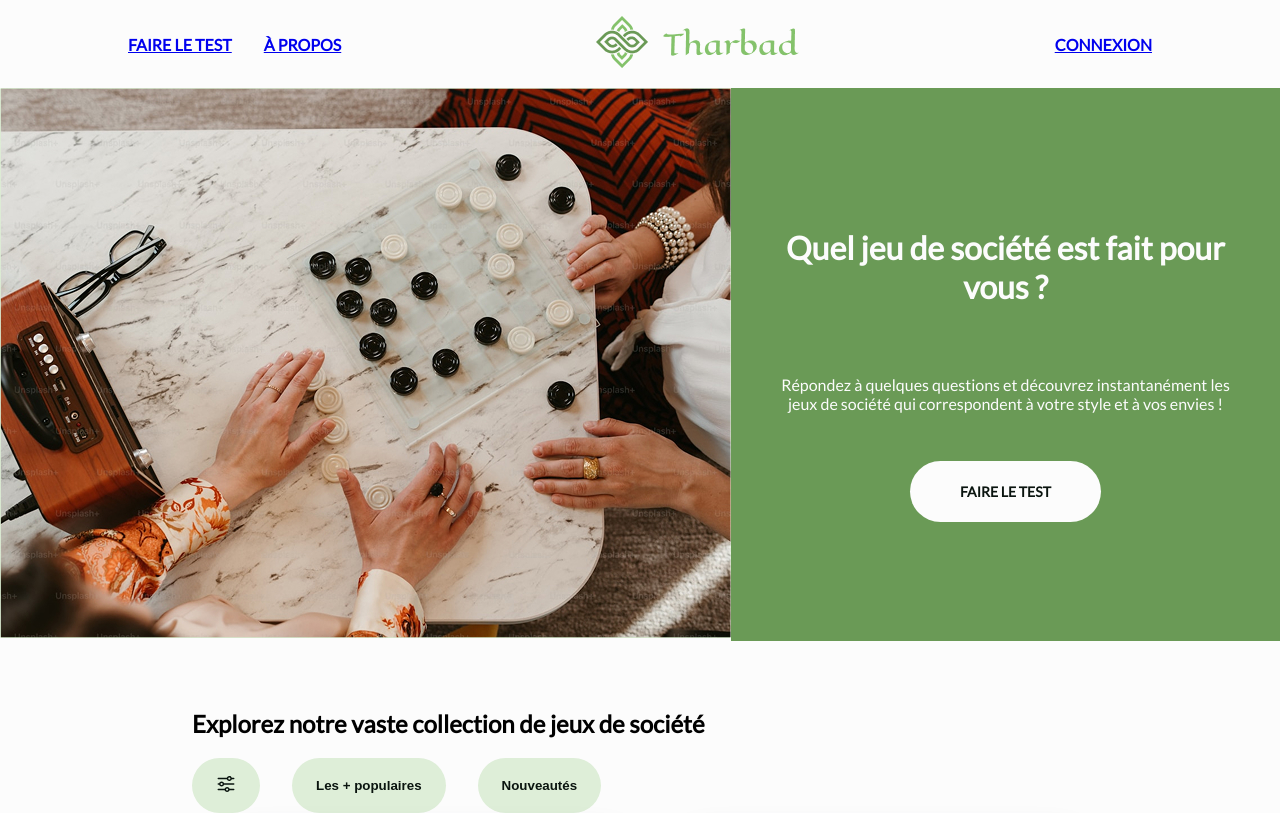
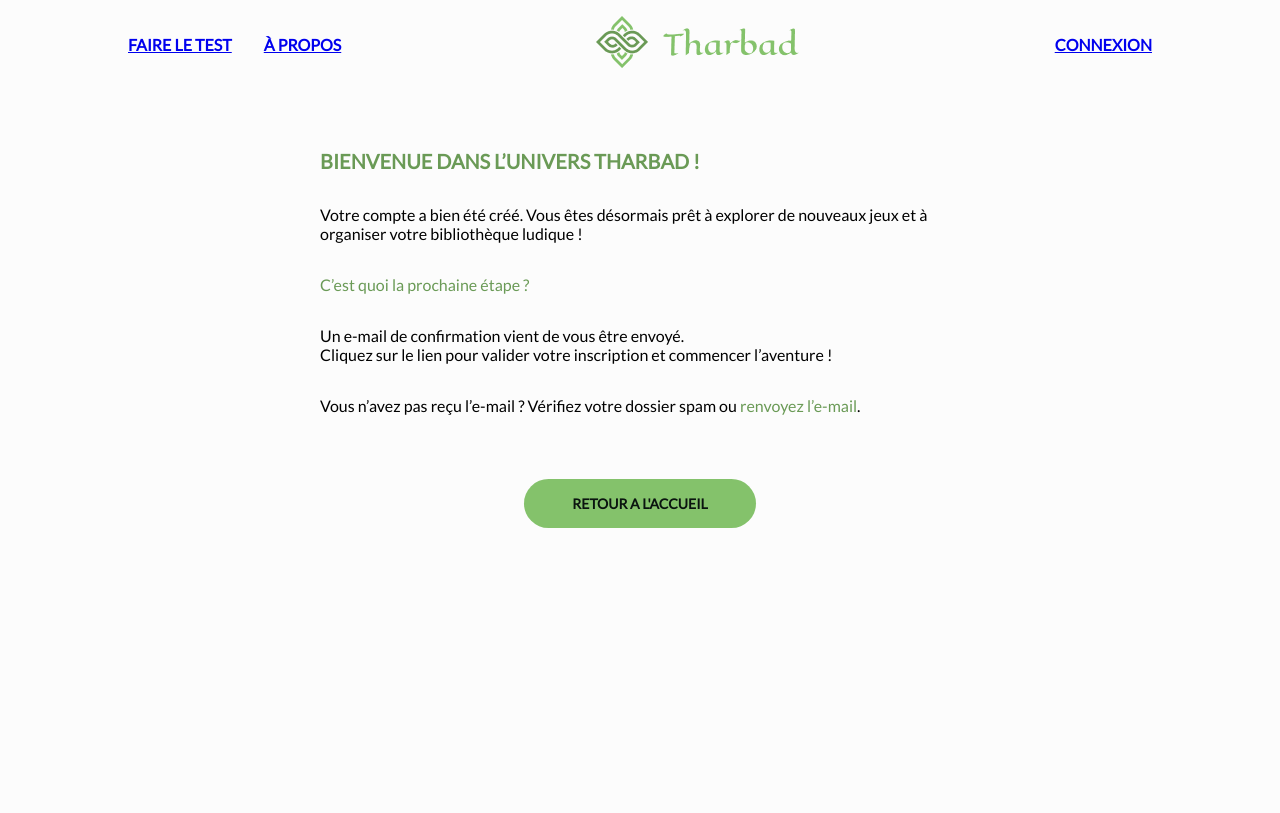
Before and after one commit to ColeenMiclo/Tharbad-Front, an Angular app: page /confirmation in a window 1280 px wide. Before the commit this address led to /. Shown: the top 813 px of the page. Built offline with nearby package versions, Linux system fonts and the light colour scheme.

Commit message:
Link all pages together and stylisation page confirmation

```diff
--- a/src/app/app.routes.ts
+++ b/src/app/app.routes.ts
@@ -10,7 +10,7 @@ export const routes: Routes = [
     {path: 'login', component: LoginComponent},
     {path: 'register', component: RegisterComponent},
     {path: 'dashboard', component: DashboardComponent, canActivate: [AuthGuard]},
-    {path: '**', redirectTo: ''},
-    {path: 'confirmation', loadComponent: () => import('./pages/confirmation/confirmation.component').then(m => m.ConfirmationComponent) }
+    {path: 'confirmation', loadComponent: () => import('./pages/confirmation/confirmation.component').then(m => m.ConfirmationComponent) },
+    {path: '**', redirectTo: ''}
 
 ];
--- a/src/app/pages/confirmation/confirmation.component.css
+++ b/src/app/pages/confirmation/confirmation.component.css
@@ -0,0 +1,15 @@
+.section-confirmation{
+    width: 50%;
+    flex-direction: column;
+    justify-content: center;
+    margin-top: 3rem;;
+}
+
+.green-text{
+    color: #6A9A56;
+}
+
+.confirmation-content-button {
+    align-items: center;
+    margin: 3rem auto;
+}
--- a/src/app/pages/confirmation/confirmation.component.html
+++ b/src/app/pages/confirmation/confirmation.component.html
@@ -1,12 +1,12 @@
 <div class="page-wrapper">
     <div class="main-wrapper">
         <div class="section-confirmation display-flex">
-            <h1>Bienvenue dans l’univers Tharbad !</h1>
+            <h1 class="title-green">Bienvenue dans l’univers Tharbad !</h1>
             <p>Votre compte a bien été créé. Vous êtes désormais prêt à explorer de nouveaux jeux et à organiser votre bibliothèque ludique !</p>
             <p class="green-text">C’est quoi la prochaine étape ?</p>
             <p>Un e-mail de confirmation vient de vous être envoyé.<br/>Cliquez sur le lien pour valider votre inscription et commencer l’aventure !</p>
-            <p>Vous n’avez pas reçu l’e-mail ? Vérifiez votre dossier spam ou <a>l’e-mail</a>.</p>
-            <div class="form-content-button display-flex">
+            <p>Vous n’avez pas reçu l’e-mail ? Vérifiez votre dossier spam ou <a class="link-green">renvoyez l’e-mail</a>.</p>
+            <div class="confirmation-content-button display-flex">
                 <button routerLink="/home" class="button-form">Retour a l'accueil</button>
             </div>
         </div>
--- a/src/app/pages/confirmation/confirmation.component.ts
+++ b/src/app/pages/confirmation/confirmation.component.ts
@@ -1,8 +1,9 @@
 import { Component } from '@angular/core';
+import { RouterModule } from '@angular/router';
 
 @Component({
   selector: 'app-confirmation',
-  imports: [],
+  imports: [RouterModule],
   templateUrl: './confirmation.component.html',
   styleUrl: './confirmation.component.css'
 })
--- a/src/app/pages/login/login.component.css
+++ b/src/app/pages/login/login.component.css
@@ -13,18 +13,7 @@
     border-bottom: 1px solid #6A9A56;
 }
 
-/* form*/
-.button-form{
-    background-color: #84C26B;
-    font-family: 'Lato', sans-serif;
-    font-weight: 700;
-    color: #0A140F;
-    border: none;
-    border-radius: 3.125rem;
-    padding: 1rem 3rem;
-    font-size: 0.875rem;
-    text-transform: uppercase;
-}
+/* form */
 .form-content{
     flex-direction: column;
     width: 100%;
--- a/src/app/pages/login/login.component.html
+++ b/src/app/pages/login/login.component.html
@@ -3,7 +3,7 @@
         <div class="section-login display-flex">
             <img src="assets/images/login-illustration.jpg" alt="image de connexion" class="login-illustration">
             <div class="login-content display-flex">
-                <h1 class="title-login">Reprenez votre aventure ludique !</h1>
+                <h1 class="title-green">Reprenez votre aventure ludique !</h1>
                 <form (ngSubmit)="onSubmit()">
                     <div class="form-content display-flex">
                         <label class="label-form">Adresse Email</label>
--- a/src/app/pages/register/register.component.html
+++ b/src/app/pages/register/register.component.html
@@ -1,7 +1,7 @@
 <div class="page-wrapper">
     <div class="main-wrapper">
         <div class="section-register display-flex">
-            <h1 class="title-login">Créez votre compte</h1>
+            <h1 class="title-green">Créez votre compte</h1>
             <form (ngSubmit)="onSubmit()">
                 <div class="form-content display-flex">
                     <label class="label-form">Adresse Email</label>
--- a/src/app/pages/register/register.component.ts
+++ b/src/app/pages/register/register.component.ts
@@ -17,16 +17,29 @@ export class RegisterComponent {
   constructor(private authService: AuthService, private router: Router) { }
 
   onSubmit() {
-    this.authService.register({ email: this.email, password: this.password, confirmPassword: this.confirmPassword }).subscribe({
-      next: (res) => {
-        this.authService.saveToken(res.token);
-        this.router.navigate(['/confirmation']);
-        if (this.password !== this.confirmPassword) {
+    if (!this.email || !this.password || !this.confirmPassword) {
+        alert('Veuillez remplir tous les champs.');
+        return;
+    }
+
+    if (this.password !== this.confirmPassword) {
         alert('Les mots de passe ne correspondent pas.');
         return;
+    }
+
+    this.authService.register({ email: this.email, password: this.password }).subscribe({
+      next: (res) => {
+        console.log('Inscription réussie:', res);
+        this.router.navigate(['/confirmation']);
+      },
+        error: (err) => {
+        console.error('Erreur lors de l\'inscription:', err);
+
+        if (err.status === 409) {
+          alert('Un compte avec cet email existe déjà. Veuillez en utiliser un autre.')
+        } else {
+          alert('L\'inscription a échoué. Veuillez vérifier vos informations.');
         }
-        this.router.navigate(['/login']);
-        console.log('Inscription réussie, vous pouvez maintenant vous connecter.');
       }
     });
   }
--- a/src/styles.css
+++ b/src/styles.css
@@ -30,7 +30,7 @@ body{
 }
 
 /* Titles */
-.title-login{
+.title-green{
     font-family: 'Lato', sans-serif;
     font-weight: 700;
     color: #6A9A56;
```
